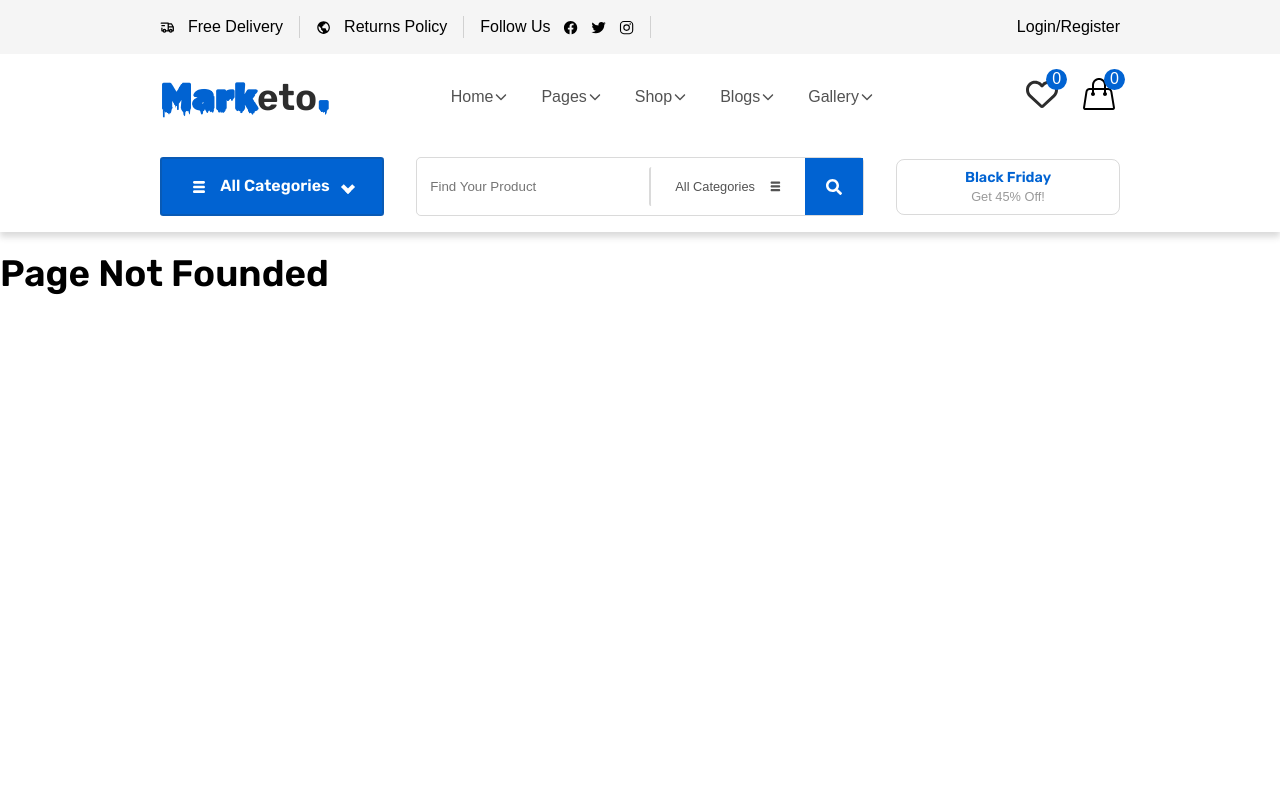
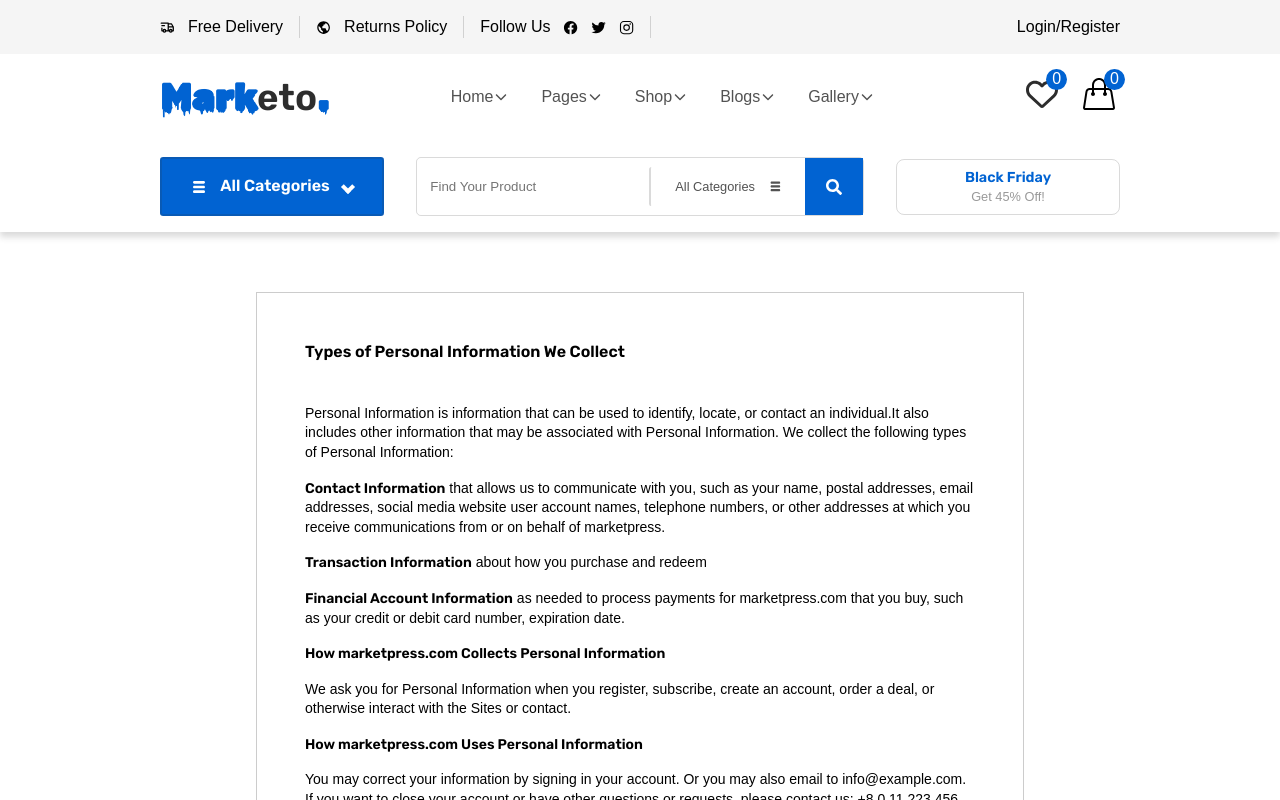
Before and after one commit to eslamal3kda/Marketo_e-commerce_project, a React (Vite) app: page /terms-and-conditions in a window 1280 px wide. Shown: the top 800 px of the page. Built offline with nearby package versions, Linux system fonts and the light colour scheme; a web font is replaced by a local one.

Commit message:
Add Terms And Conditions Page

```diff
--- a/src/App.jsx
+++ b/src/App.jsx
@@ -5,6 +5,7 @@ import Layout from "./layout/Layout";
 import HomePage from "./pages/HomePage/HomePage";
 import FAQPage from "./pages/FAQPage/FaqPage";
 import ContactPage from "./pages/ContactPage/ContactPage";
+import TermsAndConditionsPage from "./pages/TermsAndConditionsPage/TermsAndConditionsPage";
 
 
 export default function App() {
@@ -19,6 +20,7 @@ export default function App() {
                 { path: "/shop", element: <h2 className="page-test">shop Page</h2> },
                 { path: "/faq", element: <FAQPage /> },
                 { path: "/contact", element: <ContactPage /> },
+                { path: "/terms-and-conditions", element: <TermsAndConditionsPage /> },
                 { path: "/blogs", element: <h2 className="page-test">blogs Page</h2> },
                 { path: "/gallery", element: <h2 className="page-test">gallery Page</h2> },
                 { path: "/wishlist", element: <h2 className="page-test">Wishlist Page</h2> },
--- /dev/null
+++ b/src/pages/TermsAndConditionsPage/TermsAndConditionsPage.jsx
@@ -0,0 +1,43 @@
+import React from "react";
+import ContactBar from "../../components/contactBar/ContactBar";
+
+export default function TermsAndConditionsPage() {
+    return (
+        <main className="terms-and-conditions-page  ">
+            <div className="container">
+                <div className="terms-and-conditions-container">
+                    <h6>Types of Personal Information We Collect</h6>
+                    <p>
+                        Personal Information is information that can be used to identify, locate, or contact an individual.It also includes other information that may be associated with Personal
+                        Information. We collect the following types of Personal Information:
+                    </p>
+                    <p>
+                        {" "}
+                        <strong>Contact Information</strong> that allows us to communicate with you, such as your name, postal addresses, email addresses, social media website user account names,
+                        telephone numbers, or other addresses at which you receive communications from or on behalf of marketpress.
+                    </p>
+                    <p>
+                        {" "}
+                        <strong>Transaction Information</strong> about how you purchase and redeem
+                    </p>
+                    <p>
+                        {" "}
+                        <strong>Financial Account Information</strong> as needed to process payments for marketpress.com that you buy, such as your credit or debit card number, expiration date.
+                    </p>
+                    <p>
+                        <strong>How marketpress.com Collects Personal Information</strong>
+                    </p>
+                    <p>We ask you for Personal Information when you register, subscribe, create an account, order a deal, or otherwise interact with the Sites or contact.</p>
+                    <p>
+                        <strong>How marketpress.com Uses Personal Information</strong>
+                    </p>
+                    <p>
+                        You may correct your information by signing in your account. Or you may also email to info@example.com. If you want to close your account or have other questions or requests,
+                        please contact us: +8 0 11 223 456
+                    </p>
+                </div>
+            </div>
+            <ContactBar />
+        </main>
+    );
+}
--- /dev/null
+++ b/src/pages/TermsAndConditionsPage/_termsAndConditions.scss
@@ -0,0 +1,32 @@
+.terms-and-conditions-page {
+    .terms-and-conditions-container {
+        margin-block: 60px;
+        margin: 60px auto;
+        width: 80%;
+        border: 1px solid #ccc;
+        padding: 3rem;
+        h6 {
+            font-size: 16px;
+            margin-bottom: 40px;
+        }
+        p {
+            font-size: 14px;
+            margin-bottom: 16px;
+        }
+    }
+}
+
+@media(max-width:768px){
+    .terms-and-conditions-page{
+        .terms-and-conditions-container {
+            width: 100%;
+            padding: 2rem;
+            h6 {
+                font-size: 15px;
+            }
+            p {
+                font-size: 13px;
+            }
+        }
+    }
+}
--- a/src/style/app.scss
+++ b/src/style/app.scss
@@ -22,6 +22,7 @@
 @import '../components/FilterTabs/filterTabs';
 @import '../pages/FAQPage/faqPage';
 @import '../pages/ContactPage/contactPage';
+@import '../pages/TermsAndConditionsPage/termsAndConditions';
 
 
 
```
